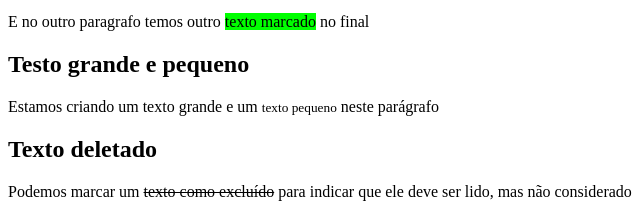
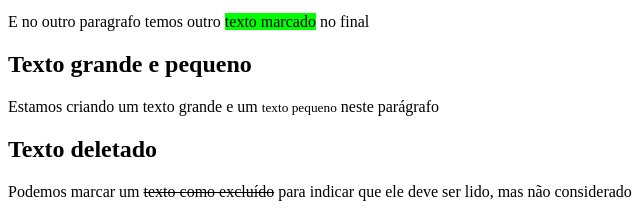
Before and after one commit to rodrigoborge/curso-html, a plain HTML site: page ex008/index.html in a window 1280 px wide. Shown: the part 385-602 px from the top of the page, 0-640 px from the left. Drawn offline with Linux system fonts and the light colour scheme.

Commit message:
Update index.html

```diff
--- a/ex008/index.html
+++ b/ex008/index.html
@@ -20,7 +20,7 @@
     <h2>Texto Marcado</h2>
     <p>Podemos criar também um <mark style="background-color: rgb(0, 255, 242);">texto marcado</mark> usando a tag MARK</p>
     <p>E no outro paragrafo temos outro <mark>texto marcado</mark> no final</p>
-    <h2>Testo grande e pequeno</h2>
+    <h2>Texto grande e pequeno</h2>
     <p>Estamos criando um texto grande e um <small>texto pequeno</small> neste parágrafo</p>
     <h2>Texto deletado</h2>
     <p>Podemos marcar um <del>texto como excluído</del> para indicar que ele deve ser lido, mas não considerado</p>
```
